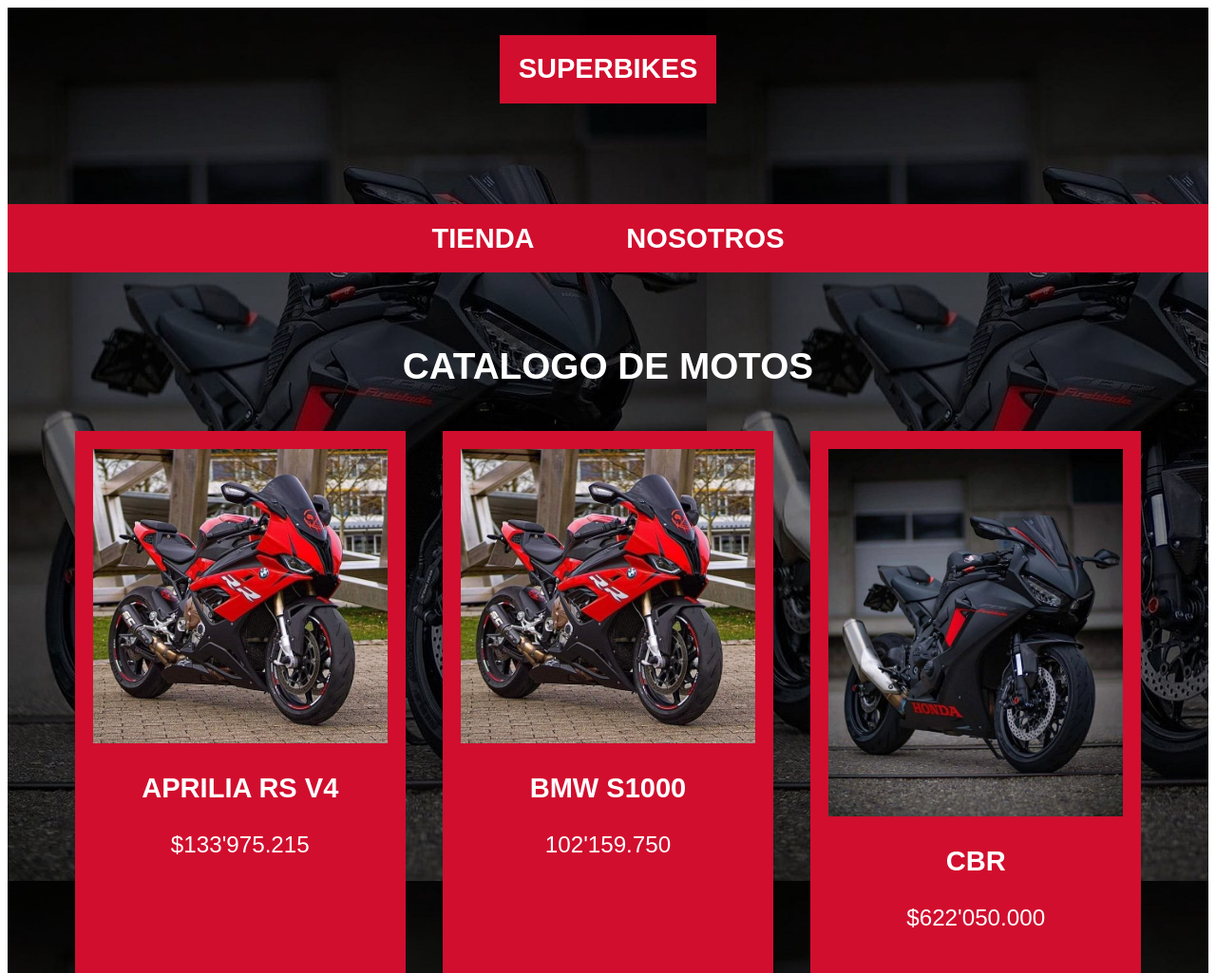
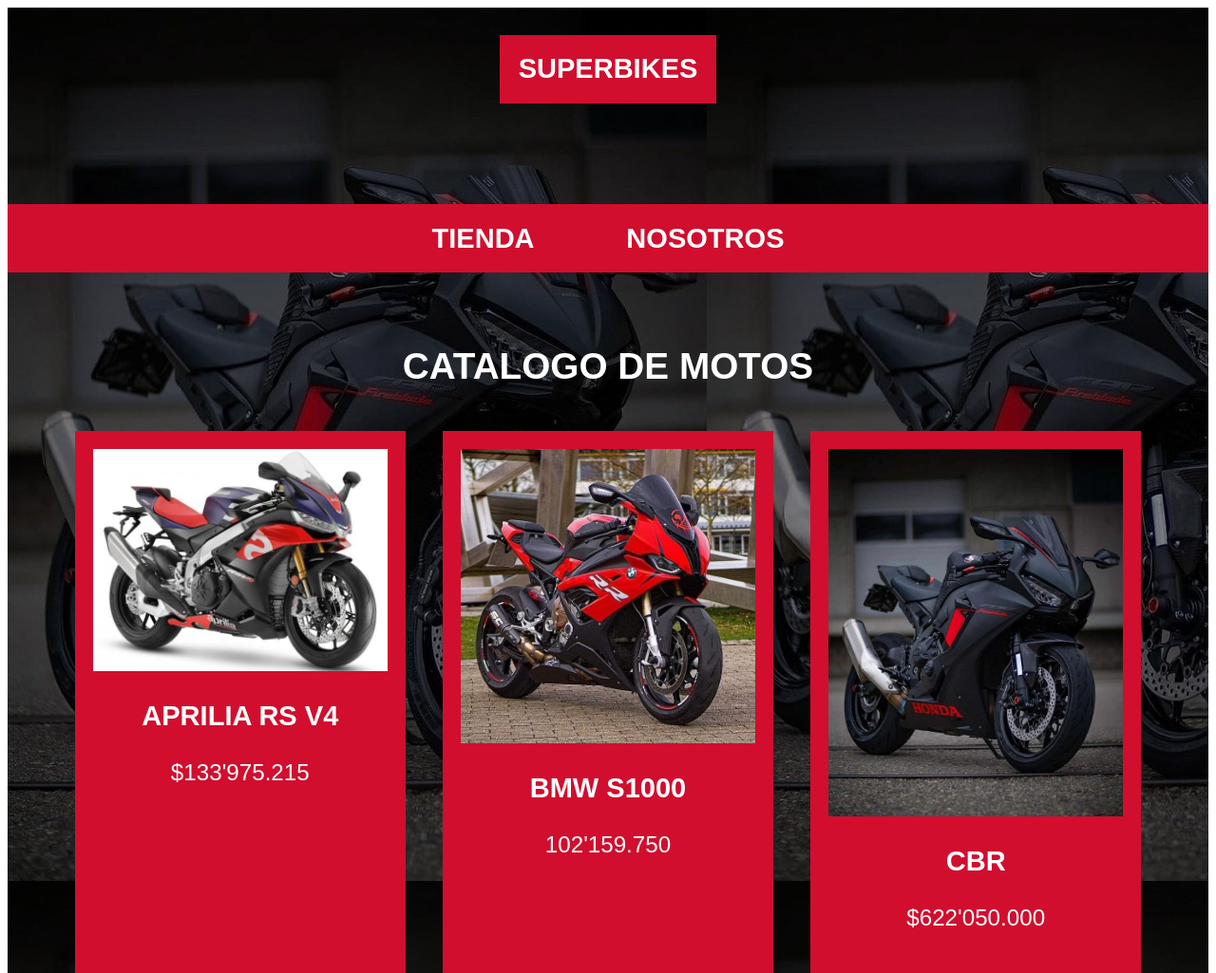
Before and after one commit to alexis243/catalogo, a plain HTML site: page index.html in a window 1280 px wide. Shown: the top 1025 px of the page at 95% size. Drawn offline with Linux system fonts and the light colour scheme.

Commit message:
Update index.html

```diff
--- a/index.html
+++ b/index.html
@@ -44,7 +44,7 @@
 
 
                         <div class="Aprilia">
-                            <img src="bmw s1000.jpeg" alt="aprilia rs v4">
+                            <img src="/catalogo/aprilia rs v4.jpeg" alt="aprilia rs v4">
 
                         </div>
 
```
